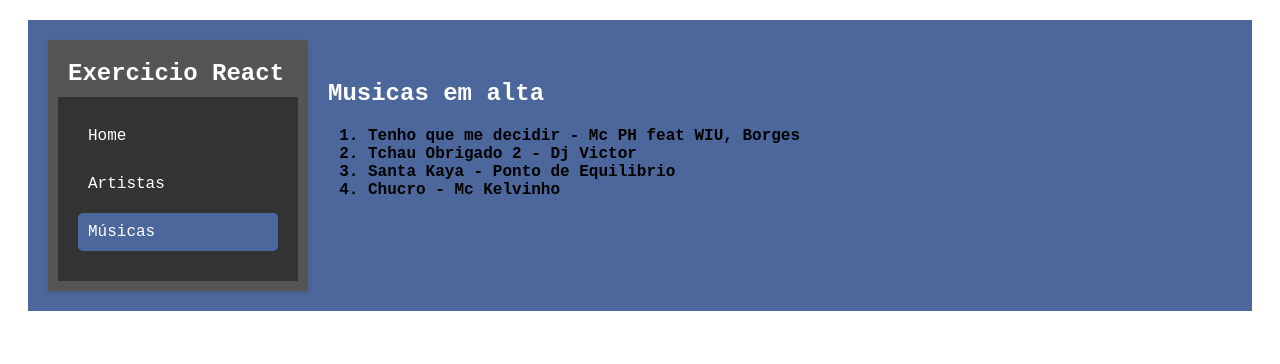
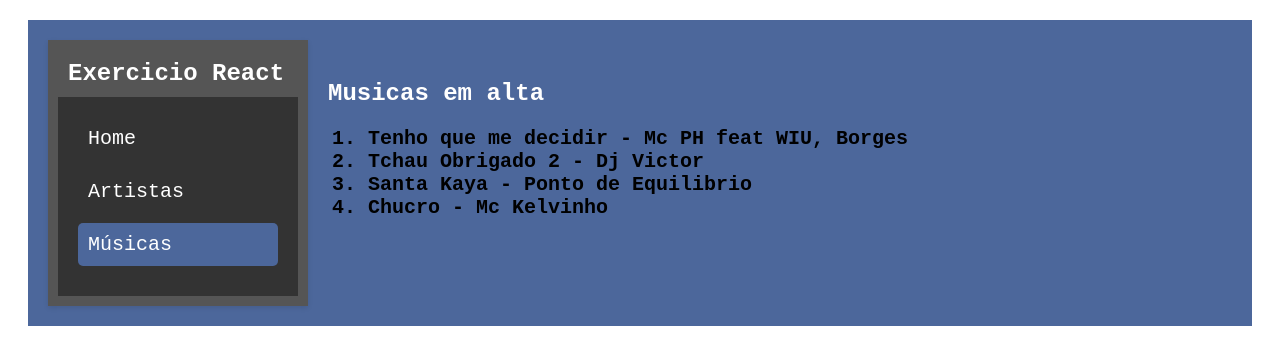
Before and after one commit to tanaka-11/exercicio-react, a React (Vite) app: page /musicas in a window 1280 px wide. Shown: the top 364 px of the page. Built offline with nearby package versions, Linux system fonts and the light colour scheme.

Commit message:
retirado o classnameActive (obsoleto)

```diff
--- a/src/components/Conteudo.jsx
+++ b/src/components/Conteudo.jsx
@@ -9,16 +9,17 @@ const StyledConteudo = styled.main`
   flex-flow: wrap;
   padding: 20px;
   margin: 20px;
-  font-family: 'Courier New', Courier, monospace;
+  font-family: "Courier New", Courier, monospace;
+
+  p,
+  ul,
+  ol {
+    font-size: 20px;
+  }
 `;
 
-
 function Conteudo({ children }) {
-  return (
-    <StyledConteudo>
-      {children}
-    </StyledConteudo>
-  );
+  return <StyledConteudo>{children}</StyledConteudo>;
 }
 
 export default Conteudo;
--- a/src/components/Menu.jsx
+++ b/src/components/Menu.jsx
@@ -16,6 +16,7 @@ const StyledMenu = styled.nav`
     padding: 10px;
     margin-bottom: 10px;
     border-radius: 5px;
+    font-size: 20px;
 
     &:hover {
       background-color: #555;
@@ -29,21 +30,15 @@ const StyledMenu = styled.nav`
 
 function Menu() {
   return (
-    <>
-      <StyledMenu>
-        <NavLink exact to="/" activeClassName="active">
-          Home
-        </NavLink>
+    <StyledMenu>
+      <NavLink exact to="/">
+        Home
+      </NavLink>
 
-        <NavLink to="/artistas" activeClassName="active">
-          Artistas
-        </NavLink>
+      <NavLink to="/artistas">Artistas</NavLink>
 
-        <NavLink to="/musicas" activeClassName="active">
-          Músicas
-        </NavLink>
-      </StyledMenu>
-    </>
+      <NavLink to="/musicas">Músicas</NavLink>
+    </StyledMenu>
   );
 }
 
```
